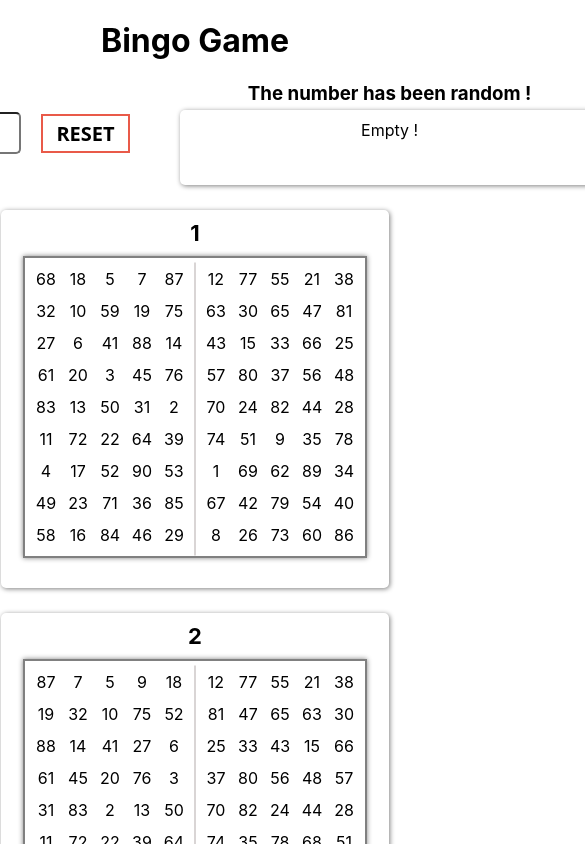
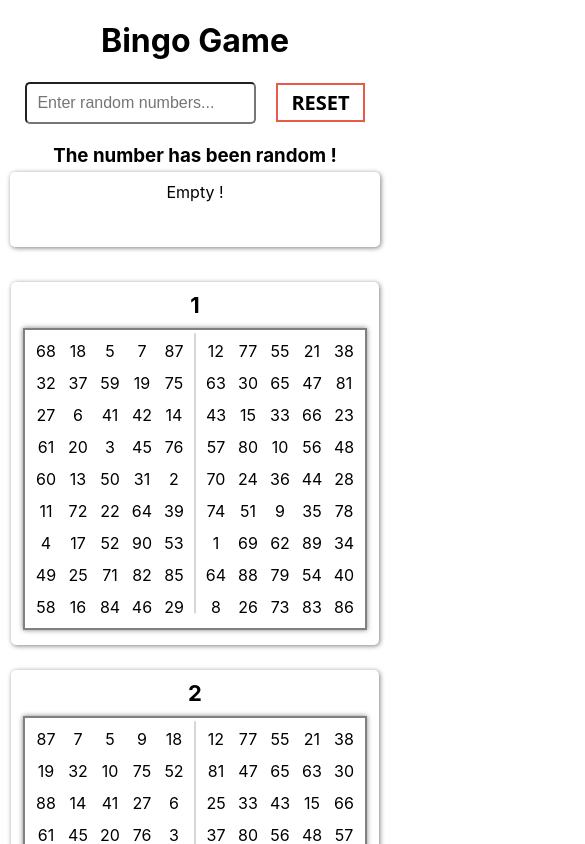
Before and after one commit to phamtandat655/bingo-game, a React (Create React App) app: page / in a window 390 px wide. Shown: the top 844 px of the page, 585 px wide, since content can reach past the window. Built offline with nearby package versions, Linux system fonts and the light colour scheme.

Commit message:
[#4] responsive web

```diff
--- a/src/App.css
+++ b/src/App.css
@@ -36,3 +36,12 @@
   gap: 25px;
   /* gap: 5px; */
 }
+
+@media screen and (max-width : 850px) {
+   .random-number-container {
+      flex-direction: column;
+      align-items: center;
+
+      gap: 20px;
+   }
+}
--- a/src/components/RandomNumber/RandomNumber.scss
+++ b/src/components/RandomNumber/RandomNumber.scss
@@ -48,3 +48,14 @@
         }
     }
 }
+
+@media screen and (max-width : 850px) {
+    .randomnumber-wrapper {
+       margin-left: 0;
+       margin-bottom: 10px;
+
+       .randomnumber-container {
+            width: 350px;
+       }
+    }
+ }
--- a/src/components/Ticket/Ticket.scss
+++ b/src/components/Ticket/Ticket.scss
@@ -100,3 +100,12 @@
         }
     }
 }
+
+@media screen and (max-width : 850px) {
+    .ticket-wrapper {
+        width: 320px;
+
+        padding-top: 20px;
+        padding-bottom: 35px;
+    }
+ }
--- a/src/data/data.json
+++ b/src/data/data.json
@@ -1,23 +1,23 @@
 {
     "ticket1" : [
         [68, 18, 5, 7, 87],
-        [32, 10, 59, 19, 75],
-        [27, 6, 41, 88, 14],
+        [32, 37, 59, 19, 75],
+        [27, 6, 41, 42, 14],
         [61, 20, 3, 45, 76],
-        [83, 13, 50, 31, 2],
+        [60, 13, 50, 31, 2],
         [11, 72, 22, 64, 39],
         [4, 17, 52, 90, 53],
-        [49, 23, 71, 36, 85],
+        [49, 25, 71, 82, 85],
         [58, 16, 84, 46, 29],
         [12, 77, 55, 21, 38],
         [63, 30, 65, 47, 81],
-        [43, 15, 33, 66, 25],
-        [57, 80, 37, 56, 48],
-        [70, 24, 82, 44, 28],
+        [43, 15, 33, 66, 23],
+        [57, 80, 10, 56, 48],
+        [70, 24, 36, 44, 28],
         [74, 51, 9, 35, 78],
         [1, 69, 62, 89, 34],
-        [67, 42, 79, 54, 40],
-        [8, 26, 73, 60, 86]
+        [64, 88, 79, 54, 40],
+        [8, 26, 73, 83, 86]
       ],
     "ticket2" : [
         [87, 7, 5, 9, 18],
```
